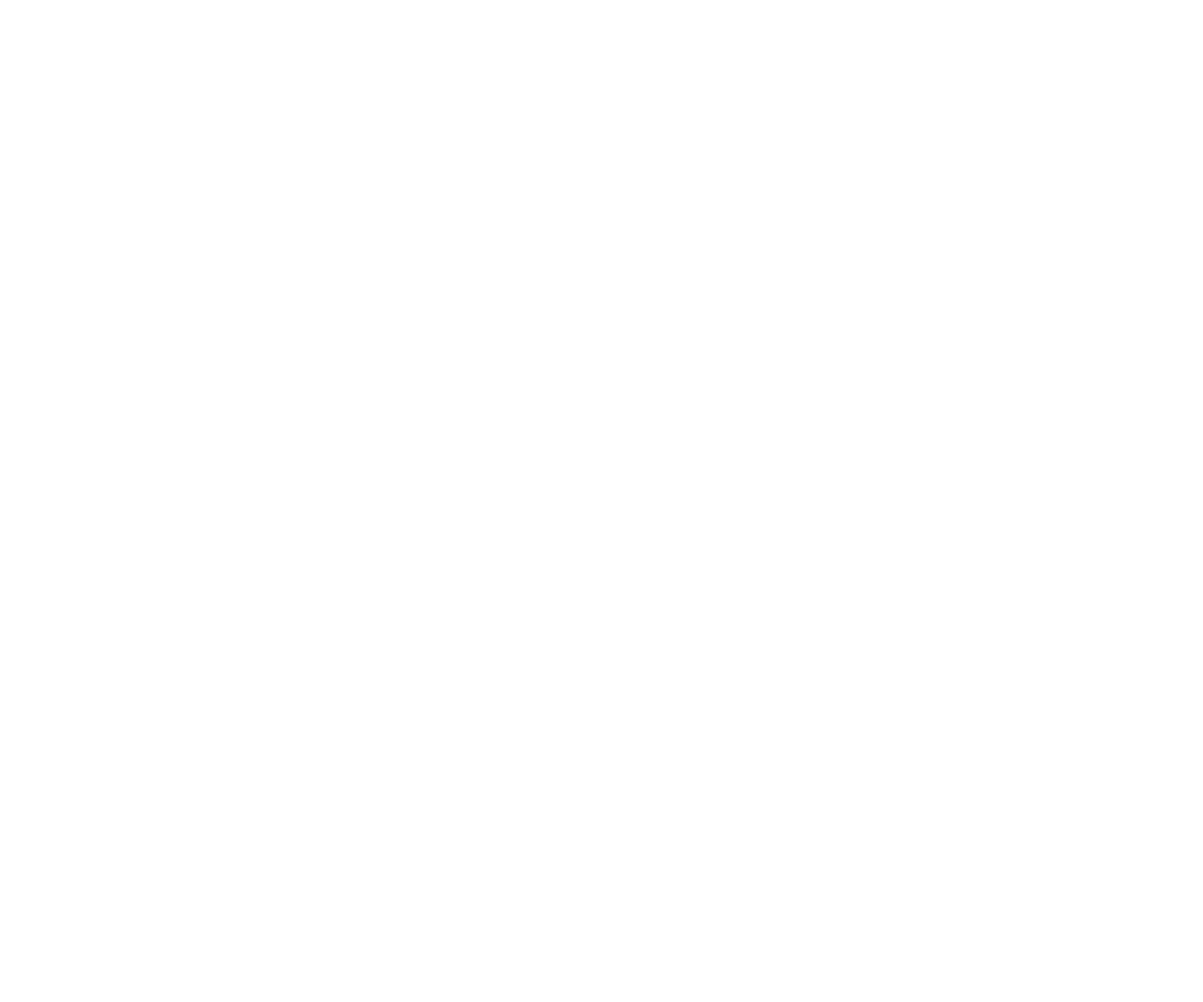
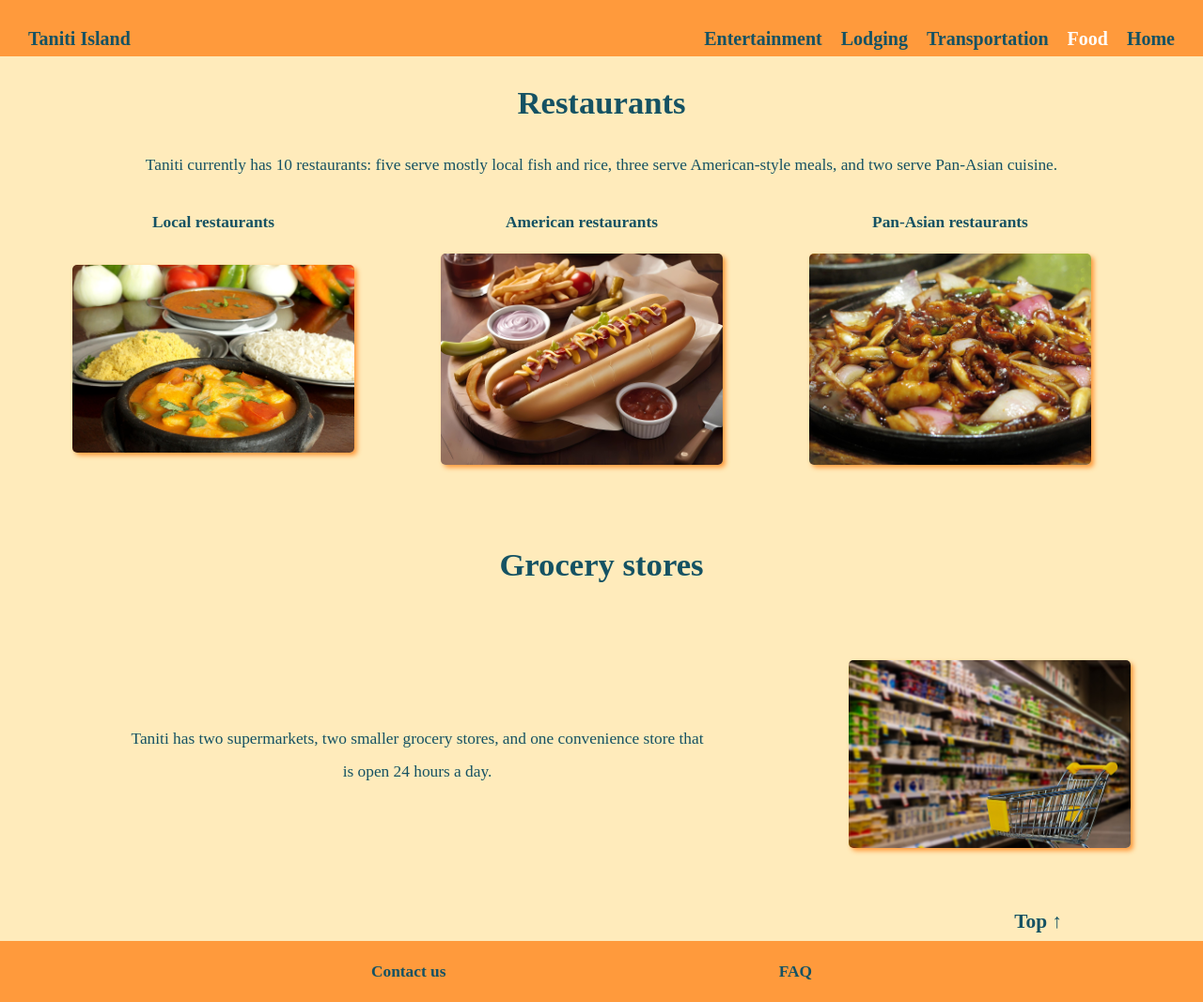
Before and after one commit to IrinaG2/UX-Task-1, a plain HTML site: page food.html in a window 1280 px wide. Shown: the whole page at 94% size. Before the commit the page ends 800 px from the top, so only its background shows below. Drawn offline with Linux system fonts and the light colour scheme.

Commit message:
Adds html and css to foods page

```diff
--- a/food.html
+++ b/food.html
@@ -0,0 +1,90 @@
+<!DOCTYPE html>
+<html lang="en">
+  <head>
+    <meta charset="UTF-8" />
+    <meta name="viewport" content="width=device-width, initial-scale=1.0" />
+    <title>Taniti Island - Food</title>
+    <link rel="stylesheet" href="style.css" />
+  </head>
+  <body>
+    <div class="container">
+      <header>
+        <nav>
+          <li class="nameIsland"><a href="index.html">Taniti Island</a></li>
+          <li><a href="index.html">Home</a></li>
+          <li><a class="active" href="food.html">Food</a></li>
+          <li>
+            <a href="transportation.html">Transportation</a>
+          </li>
+          <li><a href="lodging.html">Lodging</a></li>
+          <li><a href="entertainment.html">Entertainment</a></li>
+        </nav>
+      </header>
+      <main>
+        <h1 id="top3">Restaurants</h1>
+        <p class="groceryDesc">
+          Taniti currently has 10 restaurants: five serve mostly local fish and
+          rice, three serve American-style meals, and two serve Pan-Asian
+          cuisine.
+        </p>
+
+        <table>
+          <tr>
+            <th>Local restaurants</th>
+            <th>American restaurants</th>
+            <th>Pan-Asian restaurants</th>
+          </tr>
+          <tr>
+            <td>
+              <img
+                class="sightseeing"
+                src="./pictures/local.jpg"
+                alt="Photo of a local food"
+              />
+            </td>
+            <td>
+              <img
+                class="sightseeing"
+                src="./pictures/american.jpg"
+                alt="Photo of american food"
+              />
+            </td>
+            <td>
+              <img
+                class="sightseeing"
+                src="./pictures/panasian.jpg"
+                alt="Photo of pan asian food"
+              />
+            </td>
+          </tr>
+        </table>
+        <h1>Grocery stores</h1>
+        <table>
+          <tr>
+            <td>
+              <p class="groceryDesc">
+                Taniti has two supermarkets, two smaller grocery stores, and one
+                convenience store that is open 24 hours a day.
+              </p>
+            </td>
+            <td>
+              <img
+                class="sightseeing"
+                src="./pictures/grocery.jpg"
+                alt="Photo of grocery store"
+              />
+            </td>
+          </tr>
+        </table>
+
+        <p class="topSign"><a href="#top3">Top ↑</a></p>
+      </main>
+      <footer>
+        <ul>
+          <li><a href="contact.html">Contact us</a></li>
+          <li><a href="http://FAQ.html">FAQ</a></li>
+        </ul>
+      </footer>
+    </div>
+  </body>
+</html>
--- a/style.css
+++ b/style.css
@@ -75,6 +75,9 @@ p {
   font-weight: 800;
   font-size: 16pt;
 }
+.groceryDesc {
+  text-align: center;
+}
 footer {
   background-color: #ff9a3c;
   padding: 5px;
```
Also changed, not shown: pictures/american.jpg (added), pictures/grocery.jpg (added), pictures/local.jpg (added), pictures/panasian.jpg (added).
